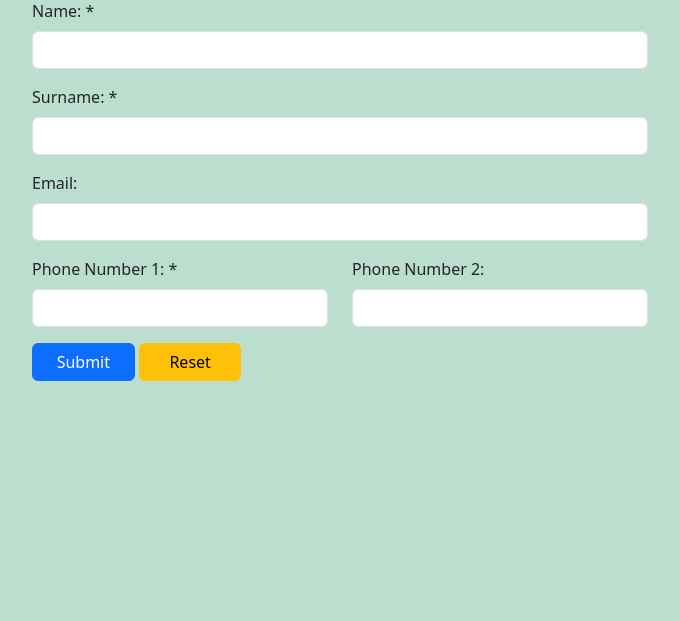
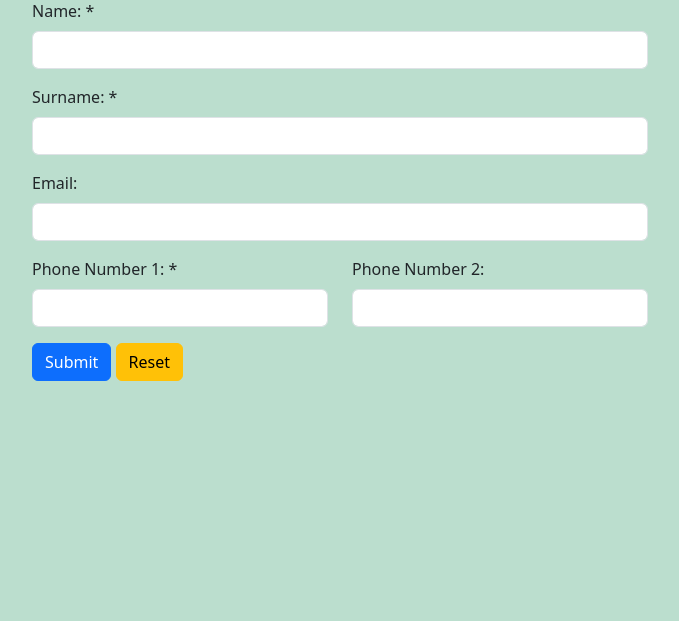
Before and after one commit to MariaPadilha32/SpeakPortuEasy, a Django app: page /register-teacher/ in a window 1280 px wide. Shown: the part 57-678 px from the top of the page, without its empty margins (300-979 px from the left). Run offline with Django 5.2, Linux system fonts and the light colour scheme; the visitor is signed in with stand-in values (Sample User, id 1).

Commit message:
remove col-2 from register-teacher

```diff
--- a/templates/register-teacher.html
+++ b/templates/register-teacher.html
@@ -28,8 +28,8 @@
                     <input name="phone2" type="text" class="form-control" id="txtPhone2" aria-describedby="Phone Number 2">
                 </div>
             </div>
-        <button type="submit" class="btn btn-primary col-2">Submit</button>
-        <button type="reset" class="btn btn-warning col-2">Reset</button>
+        <button type="submit" class="btn btn-primary">Submit</button>
+        <button type="reset" class="btn btn-warning">Reset</button>
     </form>
 </div>
 {% endblock %}
```
